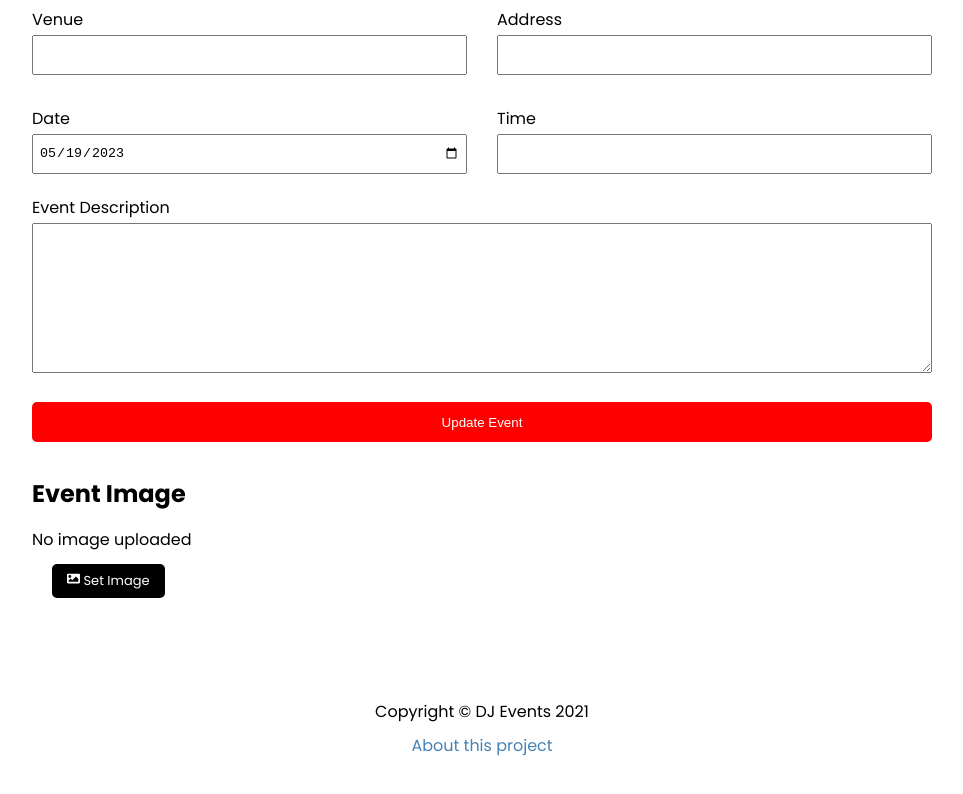
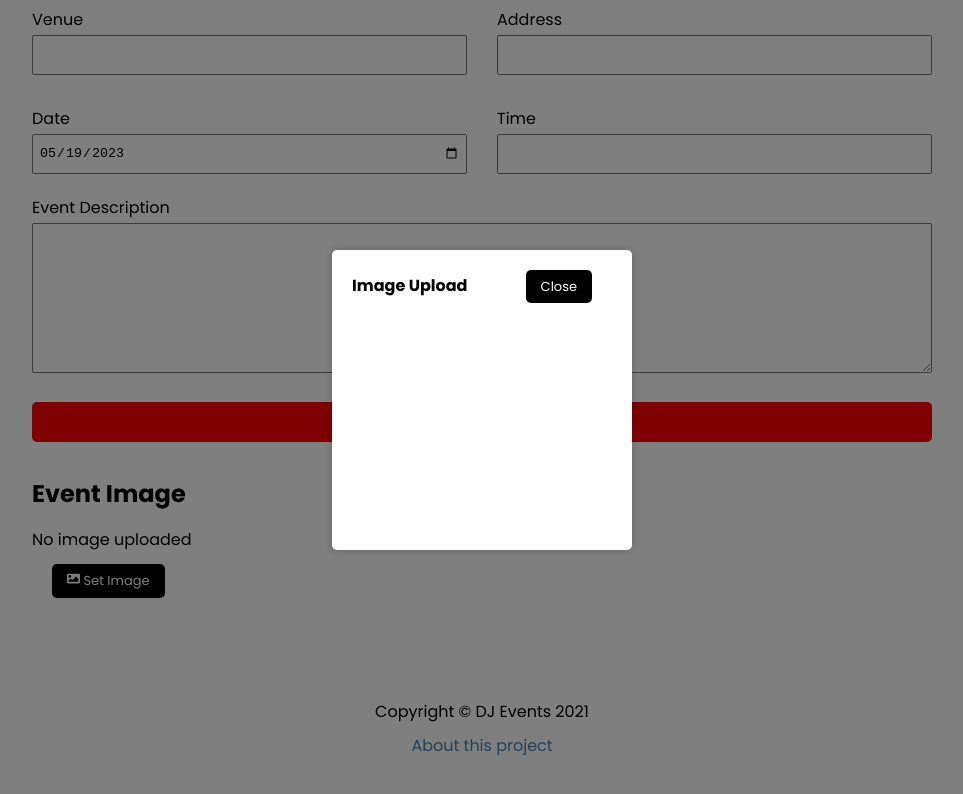
Before and after one commit to josephe44/dj-event-app, a Next.js app: page /events/edit/1 in a window 1280 px wide. Both pictures are taken after a click on the button "Set Image". Shown: the part 319-1113 px from the top of the page, without its empty margins (158-1121 px from the left). Built offline with nearby package versions, Linux system fonts and the light colour scheme; no server answers.

Commit message:
created a modal feature for event image

```diff
--- a/pages/events/edit/[slug].js
+++ b/pages/events/edit/[slug].js
@@ -24,6 +24,8 @@ export default function EditEventPage({ event }) {
   const [imagePreview, setImagePreview] = useState(
     event?.attributes?.image?.data?.attributes?.formats?.thumbnail?.url || null
   );
+
+  const [showModal, setShowModal] = useState(false);
 
   const handleSubmit = async (e) => {
     e.preventDefault();
@@ -157,10 +159,27 @@ export default function EditEventPage({ event }) {
       )}
 
       <div>
-        <button className="btn-secondary">
+        <button className="btn-secondary" onClick={() => setShowModal(true)}>
           <FaImage /> Set Image
         </button>
       </div>
+
+      {showModal && (
+        <div className={styles.modal}>
+          <div className={styles.modalBody}>
+            <div className={styles.modalHeader}>
+              <h4>Image Upload</h4>
+              <button
+                className="btn-secondary"
+                onClick={() => setShowModal(false)}
+              >
+                Close
+              </button>
+            </div>
+            <div className={styles.modalGrid}></div>
+          </div>
+        </div>
+      )}
     </Layout>
   );
 }
--- a/styles/Form.module.css
+++ b/styles/Form.module.css
@@ -32,6 +32,35 @@
   margin-bottom: 20px;
 }
 
+.modal {
+  position: fixed;
+  top: 0;
+  left: 0;
+  z-index: 100;
+  width: 100%;
+  height: 100%;
+  background-color: rgba(0, 0, 0, 0.5);
+  display: flex;
+  justify-content: center;
+  align-items: center;
+}
+
+.modalBody {
+  width: 300px;
+  height: 300px;
+  background-color: #fff;
+  box-shadow: 0 0 10px rgba(0, 0, 0, 0.2);
+  border-radius: 5px;
+  padding: 20px;
+}
+
+.modalHeader {
+  display: flex;
+  justify-content: space-between;
+  align-items: center;
+  margin-bottom: 20px;
+}
+
 @media (max-width: 600px) {
   .grid {
     grid-template-columns: 1fr;
```
